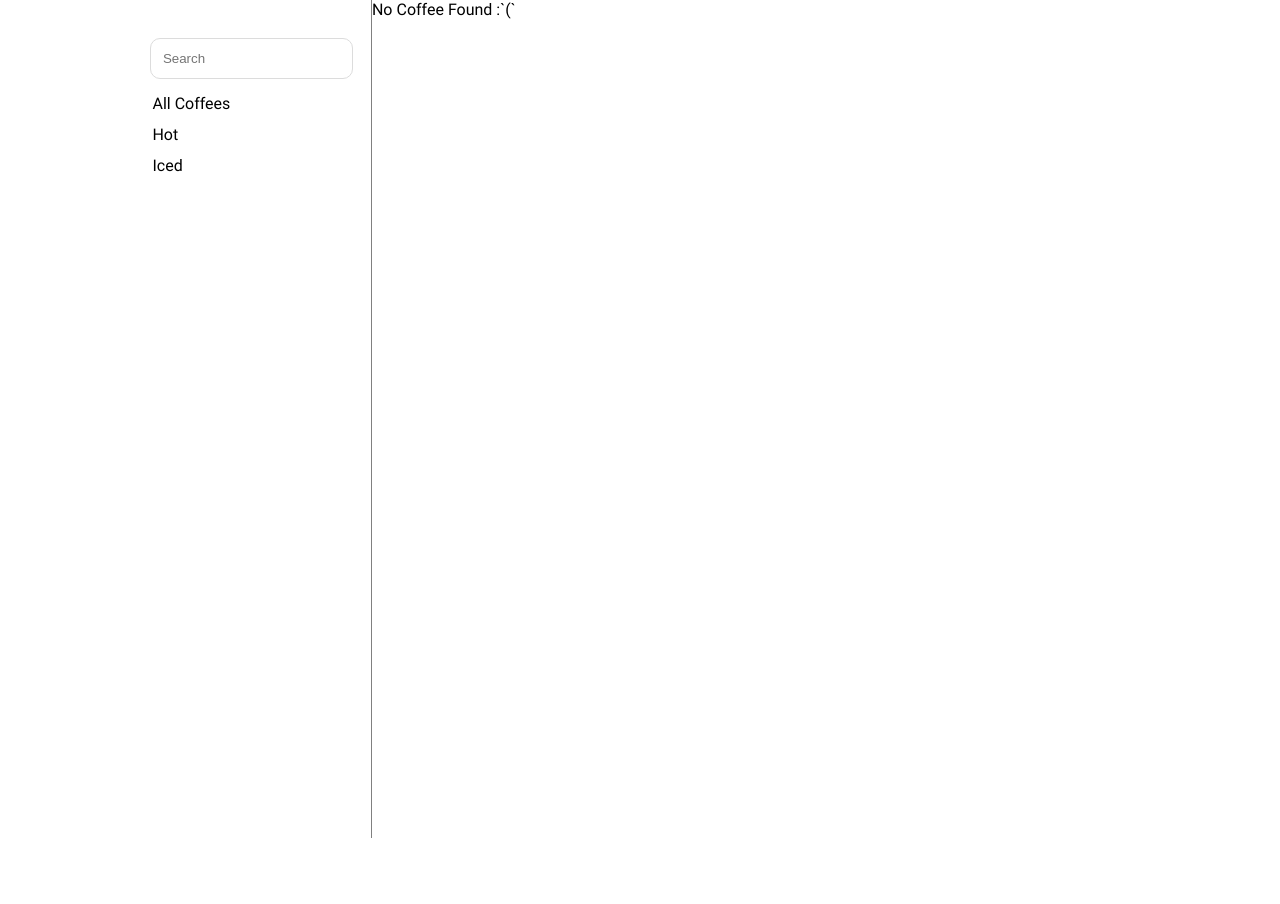
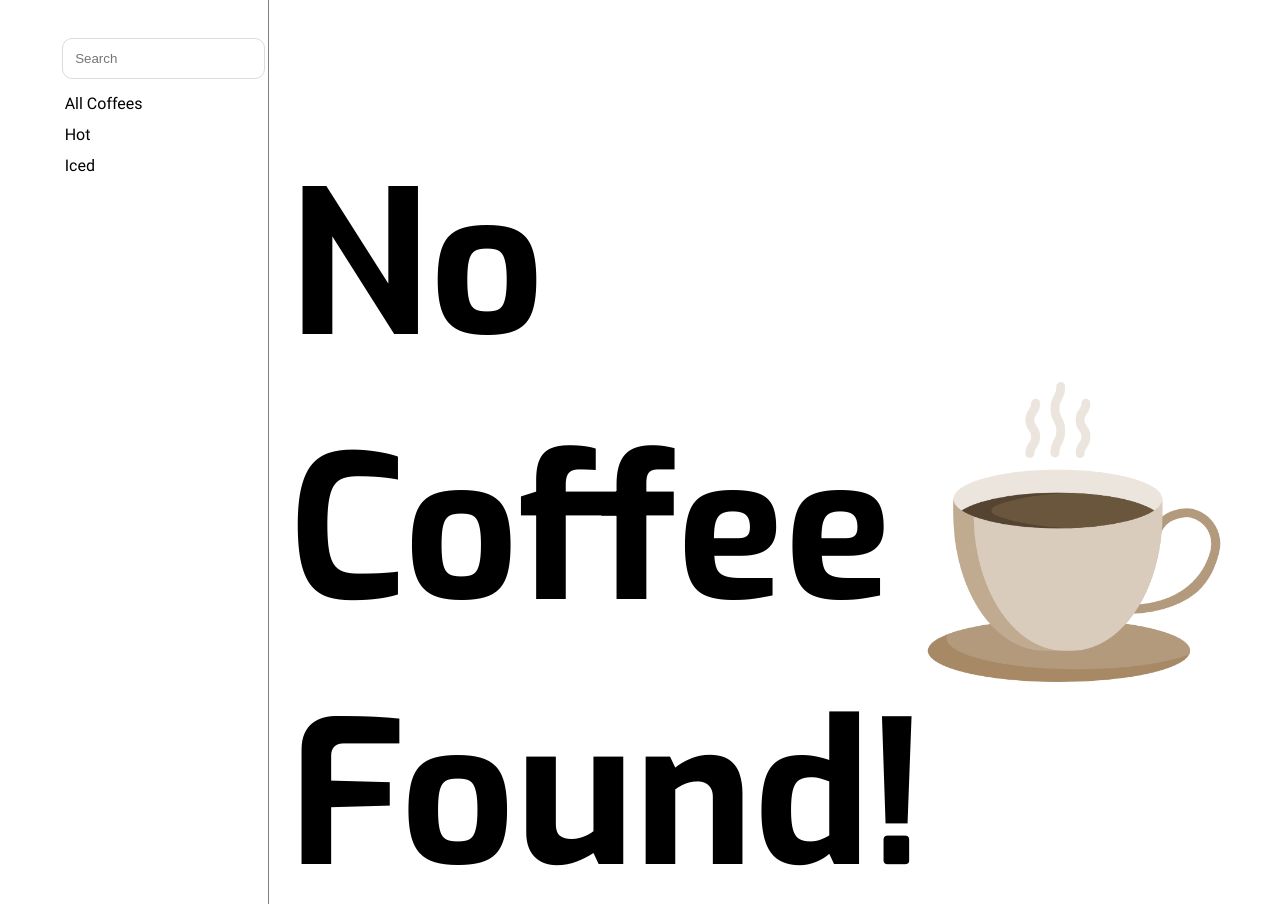
Before and after one commit to cankutlusr/kloia-coffee-list-app, a React (Create React App) app: page /c/1 in a window 1280 px wide. Shown: the top 904 px of the page. Before the commit the page ends 838 px from the top, so only its background shows below. Built offline with nearby package versions, Linux system fonts and the light colour scheme.

Commit message:
kloia: not found style added

```diff
--- a/src/app/page/coffee-list/Coffees.js
+++ b/src/app/page/coffee-list/Coffees.js
@@ -3,6 +3,7 @@ import PageLayout from "../../shared/page-layout/index";
 import Sidebar from "../../components/sidebar"
 import Content from "../../components/content"
 import {useCoffees} from '../../context/coffees'
+import CoffeeLogo from '../../../assets/images/coffee.png'
 
 const Coffees = (props) => {
     const {coffees,filteredCoffees,setFilteredCoffees,filteredSearchCoffees,setFilteredSearchCoffees,setActiveCategoryName} = useCoffees();
@@ -34,13 +35,29 @@ const Coffees = (props) => {
         }
     },[props.match.params.category])
 
+    const container = {
+        display: 'flex',
+        alignItems: 'center',
+        justifyContent: 'center'
+      };
+
+    const image = {
+        height:300,
+        width: 300,
+    };
+
+    const h1 = {
+        marginLeft: 20,
+        fontSize: 200,
+        fontFamily: 'Exo'
+    }
     return (
         <PageLayout
             sidebar={<Sidebar/>}
             content={
                 <>
                 {filteredCoffees?.map((coffee,index) => <Content key={index} header={coffee.title} description={coffee.description} ingredients={`Ingredients: ${coffee.ingredients.join(", ")}`}  /> )}
-                {filteredCoffees.length === 0 && <div>No Coffee Found :`(`</div>}
+                {filteredCoffees.length === 0 && <div style={container}><h1 style={h1}>No Coffee Found!</h1><img style={image} src={CoffeeLogo} /></div>}
                 </>
             }
         />
```
Also changed, not shown: src/assets/images/coffee.png (added), src/styles/app-base.css (line endings or trailing spaces).
